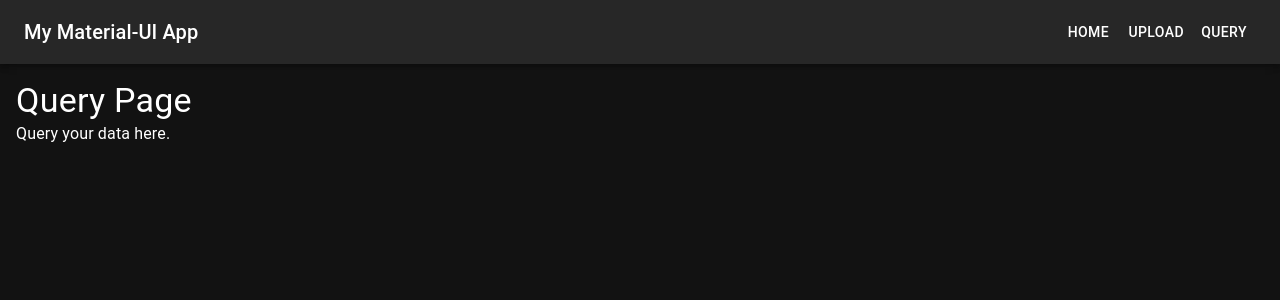
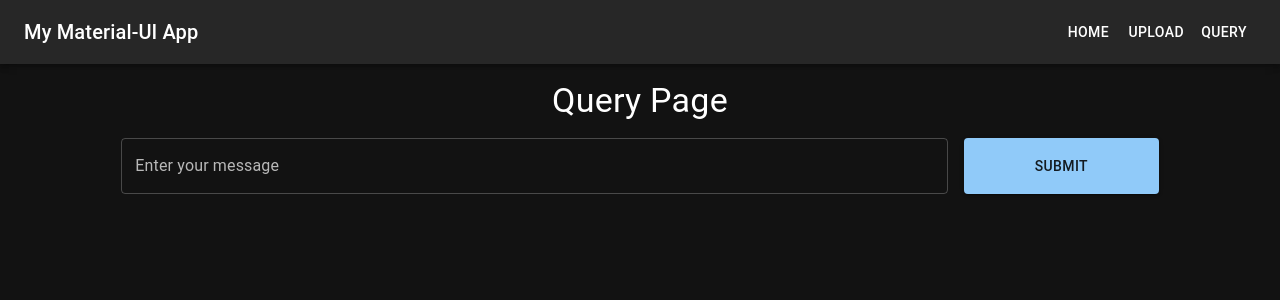
Before and after one commit to shanth1/summarization, a React (Vite) app in the folder client/: page /query in a window 1280 px wide. Shown: the top 300 px of the page. Built offline with nearby package versions, Linux system fonts and the light colour scheme.

Commit message:
feat: query page

```diff
--- a/client/src/pages/Query.jsx
+++ b/client/src/pages/Query.jsx
@@ -1,10 +1,58 @@
-import { Box, Typography } from "@mui/material";
+import { useState } from "react";
+import { Box, Grid, Button, TextField, Typography } from "@mui/material";
 
 const Query = () => {
+	const [message, setMessage] = useState("");
+	const [submittedMessage, setSubmittedMessage] = useState("");
+
+	const handleSubmit = (event) => {
+		event.preventDefault();
+		setSubmittedMessage(message);
+	};
+
 	return (
 		<Box p={2}>
-			<Typography variant="h4">Query Page</Typography>
-			<Typography>Query your data here.</Typography>
+			<Typography variant="h4" mb={2} textAlign="center">
+				Query Page
+			</Typography>
+			<form onSubmit={handleSubmit}>
+				<Grid
+					container
+					justifyContent="center"
+					spacing={2}
+					alignItems="center"
+				>
+					<Grid item xs={12} md={8}>
+						<TextField
+							label="Enter your message"
+							variant="outlined"
+							fullWidth
+							value={message}
+							onChange={(e) => setMessage(e.target.value)}
+							InputProps={{ style: { height: "56px" } }} // Устанавливаем высоту текстового поля
+						/>
+					</Grid>
+					<Grid item xs={12} md={2}>
+						<Button
+							type="submit"
+							variant="contained"
+							color="primary"
+							fullWidth
+							sx={{ height: "56px" }} // Устанавливаем высоту кнопки
+						>
+							Submit
+						</Button>
+					</Grid>
+				</Grid>
+			</form>
+			{submittedMessage && (
+				<Box mt={4}>
+					<Typography variant="h6">Submitted Message:</Typography>
+					<Typography variant="body1" mt={2}>
+						{submittedMessage}
+					</Typography>
+				</Box>
+			)}
 		</Box>
 	);
 };
```
